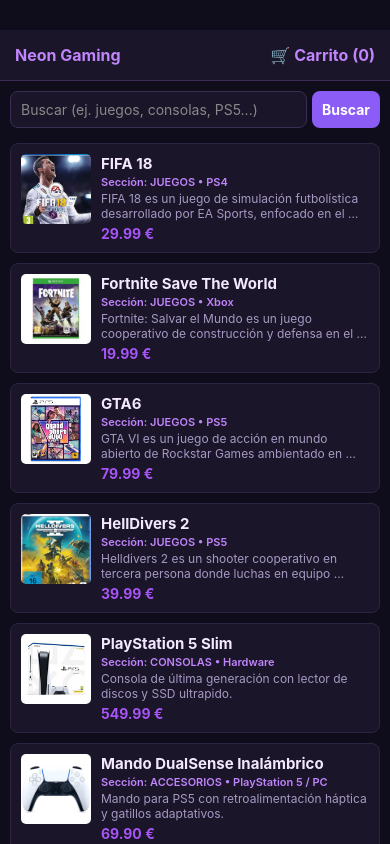
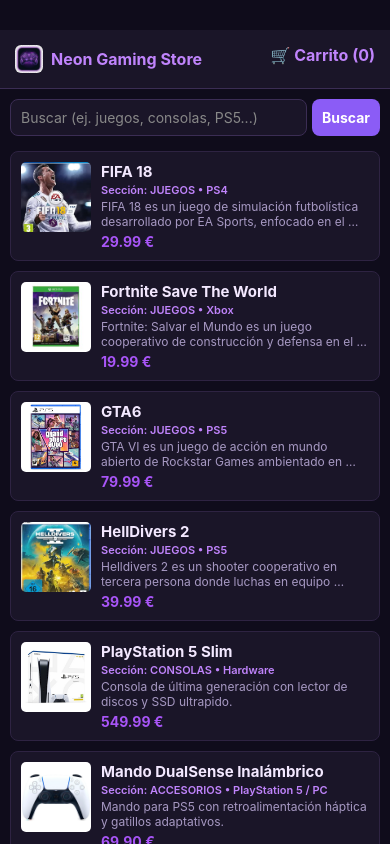
Before and after one commit to agussvn/pmdmT1AVN, a React Native app: screen / in a window 390 px wide. Built offline with nearby package versions, Linux system fonts and the light colour scheme.

Commit message:
Implementación de logo en la propia tienda

```diff
--- a/App.tsx
+++ b/App.tsx
@@ -138,9 +138,14 @@
 
       {/* CABECERA Y NAVEGACIÓN SUPERIOR */}
       <View style={styles.header}>
-        <TouchableOpacity onPress={() => setPantallaActual('principal')}>
-          <Text style={styles.navBtn}>Neon Gaming</Text>
+  <TouchableOpacity style={{ flexDirection: 'row', alignItems: 'center' }} onPress={() => setPantallaActual('principal')}>
+    <Image
+      source={require('./assets/favicon.png')}
+      style={{ width: 28, height: 28, marginRight: 8, borderRadius: 6 }}
+    />
+    <Text style={styles.navBtn}>Neon Gaming Store</Text>
   </TouchableOpacity>
+
   <TouchableOpacity onPress={() => setPantallaActual('carrito')}>
     <Text style={styles.navBtn}>
       🛒 Carrito ({carrito.reduce((a, b) => a + b.cantidad, 0)})
```
Lines whose indentation alone changed are shown as unchanged.
